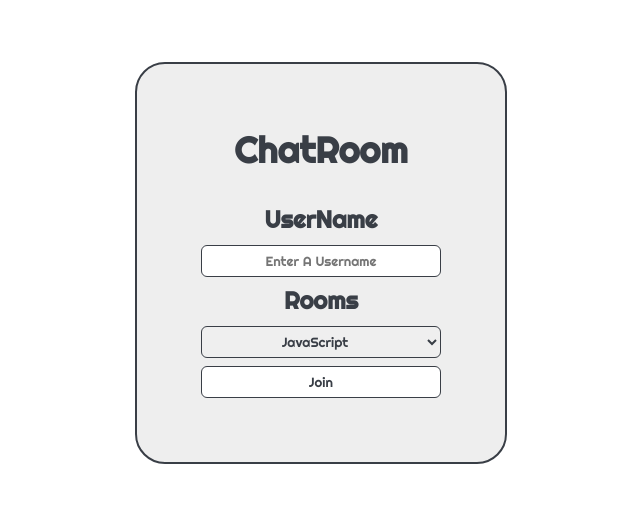
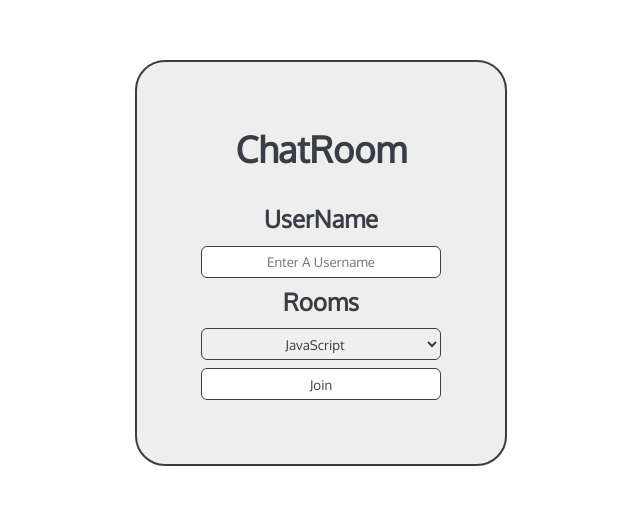
Before and after one commit to SashaAriapor/chatroom, a website: page public/index.html in a window 1280 px wide. Shown: the part 137-642 px from the top of the page, without its empty margins (319-959 px from the left). Drawn offline with Linux system fonts and the light colour scheme.

Commit message:
change font

```diff
--- a/public/css/style.css
+++ b/public/css/style.css
@@ -1,5 +1,5 @@
 /* imports */
-@import url('https://fonts.googleapis.com/css2?family=Righteous&display=swap');
+@import url('https://fonts.googleapis.com/css2?family=Oxygen&display=swap');
 
 /* css variables */
 :root {
@@ -16,7 +16,7 @@
     margin: 0;
     padding: 0;
     box-sizing: border-box;
-    font-family: 'Righteous', cursive;
+    font-family: 'Oxygen', sans-serif;
     color: var(--dark-color);
 }
 
```
Also changed, not shown: 1 other file.
